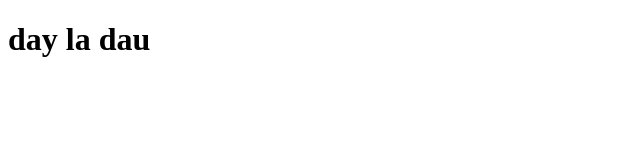
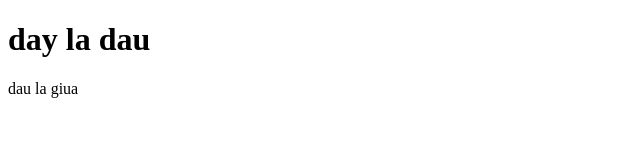
Before and after one commit to ZykerTrue/git-demo, a plain HTML site: page index.html in a window 1280 px wide. Shown: the full height of the page, 0-640 px from the left. Drawn offline with Linux system fonts and the light colour scheme.

Commit message:
Second commit

```diff
--- a/index.html
+++ b/index.html
@@ -7,5 +7,6 @@
 </head>
 <body>
     <h1>day la dau</h1>
+    <p>dau la giua</p>
 </body>
 </html>
```
